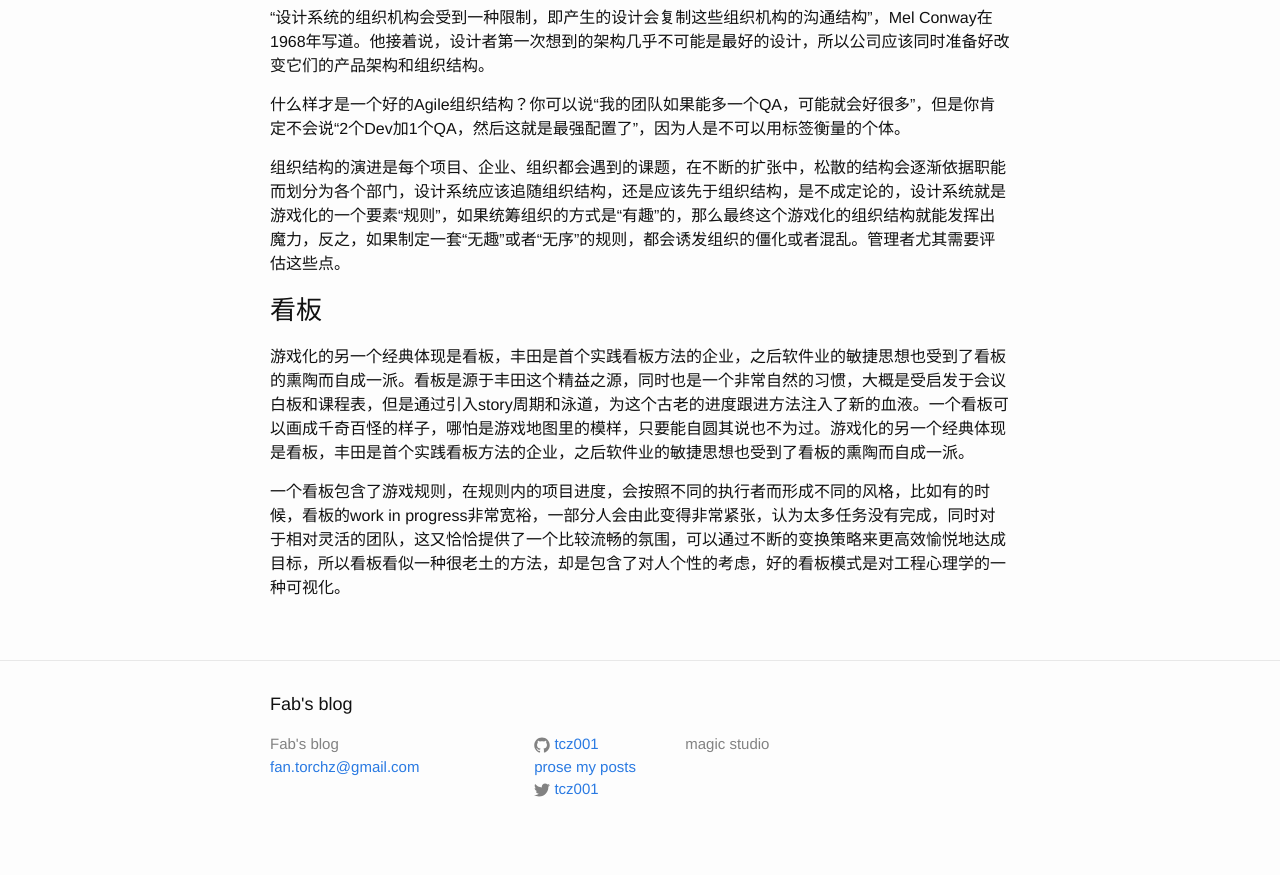
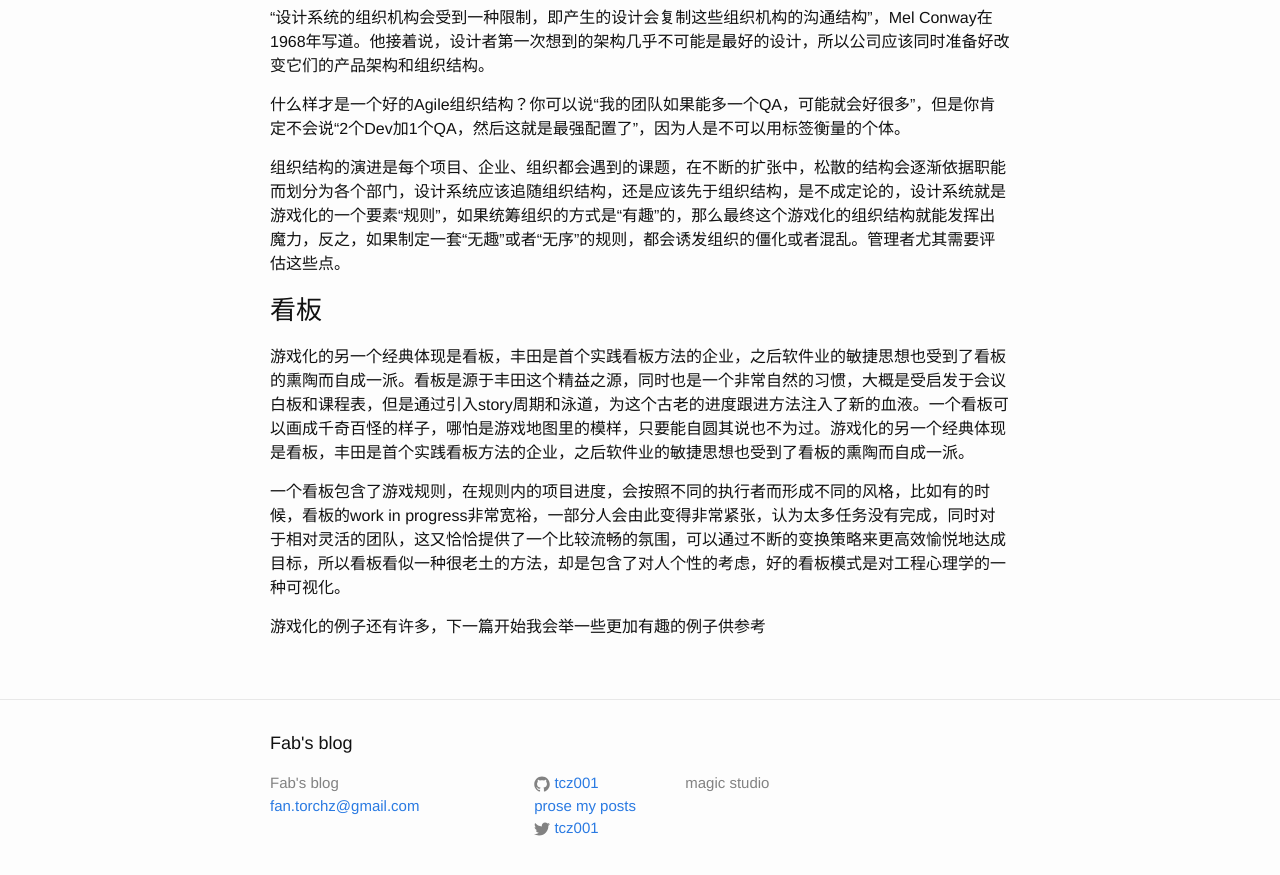
Before and after one commit to tcz001/tcz001.github.io, a Jekyll site: the page built from _posts/2015-02-12-gamification.md, in a window 1280 px wide and 900 px high, scrolled down 881 px. Shown: the top 875 px of the window. Built offline with Jekyll 4.4.1, drawn with Linux system fonts in a browser that asks for light colours.

Commit message:
Updated 2015-02-12-gamification.md

```diff
--- a/_posts/2015-02-12-gamification.md
+++ b/_posts/2015-02-12-gamification.md
@@ -41,3 +41,5 @@ Poster是敏捷的一项gamification创新，一些看似平常的贴纸，再
 游戏化的另一个经典体现是看板，丰田是首个实践看板方法的企业，之后软件业的敏捷思想也受到了看板的熏陶而自成一派。看板是源于丰田这个精益之源，同时也是一个非常自然的习惯，大概是受启发于会议白板和课程表，但是通过引入story周期和泳道，为这个古老的进度跟进方法注入了新的血液。一个看板可以画成千奇百怪的样子，哪怕是游戏地图里的模样，只要能自圆其说也不为过。游戏化的另一个经典体现是看板，丰田是首个实践看板方法的企业，之后软件业的敏捷思想也受到了看板的熏陶而自成一派。
 
 一个看板包含了游戏规则，在规则内的项目进度，会按照不同的执行者而形成不同的风格，比如有的时候，看板的work in progress非常宽裕，一部分人会由此变得非常紧张，认为太多任务没有完成，同时对于相对灵活的团队，这又恰恰提供了一个比较流畅的氛围，可以通过不断的变换策略来更高效愉悦地达成目标，所以看板看似一种很老土的方法，却是包含了对人个性的考虑，好的看板模式是对工程心理学的一种可视化。
+
+游戏化的例子还有许多，下一篇开始我会举一些更加有趣的例子供参考
```
